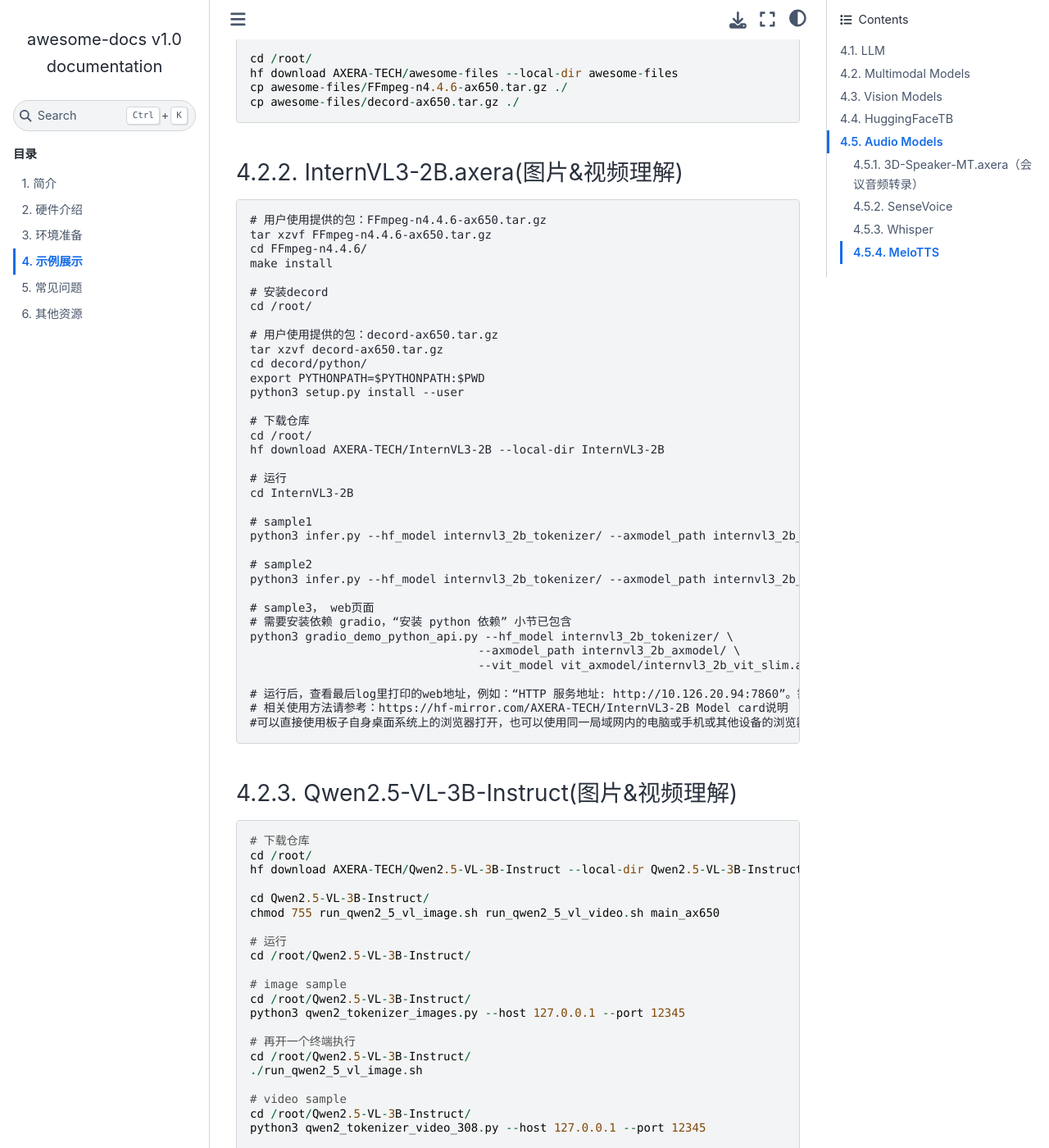
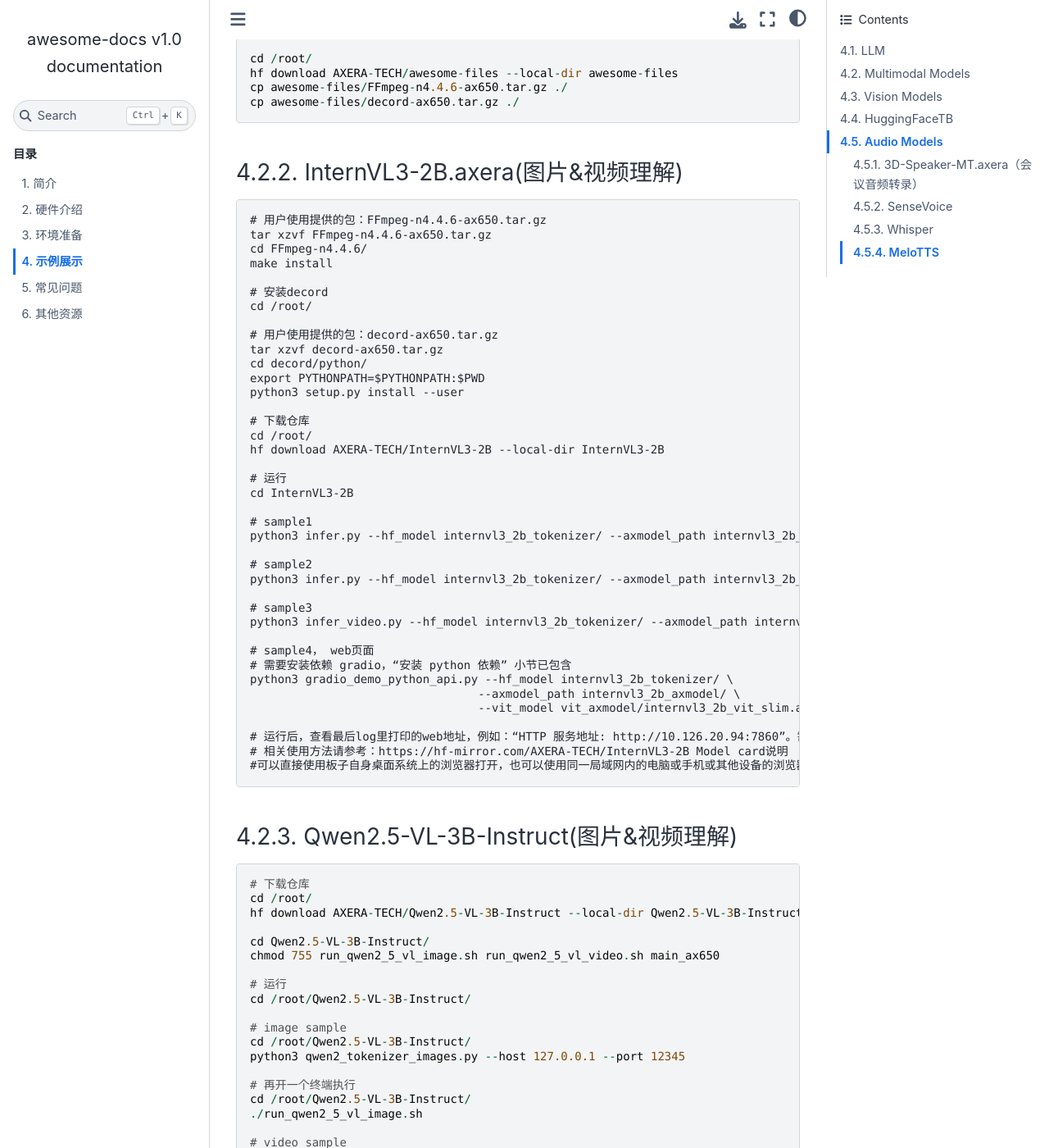
Before and after one commit to AXERA-TECH/awesome-docs, a Sphinx documentation site: the page built from source/03_samples.md, in a window 1280 px wide and 1400 px high, scrolled down 2593 px. Shown: the whole window at 82% size. Built offline with Sphinx 7.4.7 and the Sphinx Book theme 1.1.4, drawn with Linux system fonts in a browser that asks for light colours.

Commit message:
Update 03_samples.md

```diff
--- a/source/03_samples.md
+++ b/source/03_samples.md
@@ -159,7 +159,10 @@
 # sample2
 python3 infer.py --hf_model internvl3_2b_tokenizer/ --axmodel_path internvl3_2b_axmodel/ -q "请分别描述这几幅图像的内容, 并找出它们的异同点" -i examples/image_0.jpg examples/image_1.jpg examples/image_2.png examples/image_3.png --vit_model vit_axmodel/internvl3_2b_vit_slim.axmodel
 
-# sample3， web页面
+# sample3
+python3 infer_video.py --hf_model internvl3_2b_tokenizer/ --axmodel_path internvl3_2b_axmodel/ --vit_model vit_axmodel/internvl3_2b_vit_slim.axmodel -q "请描述这个视频" -i examples/red-panda.mp4
+
+# sample4， web页面
 # 需要安装依赖 gradio，“安装 python 依赖” 小节已包含
 python3 gradio_demo_python_api.py --hf_model internvl3_2b_tokenizer/ \
                                  --axmodel_path internvl3_2b_axmodel/ \
```
